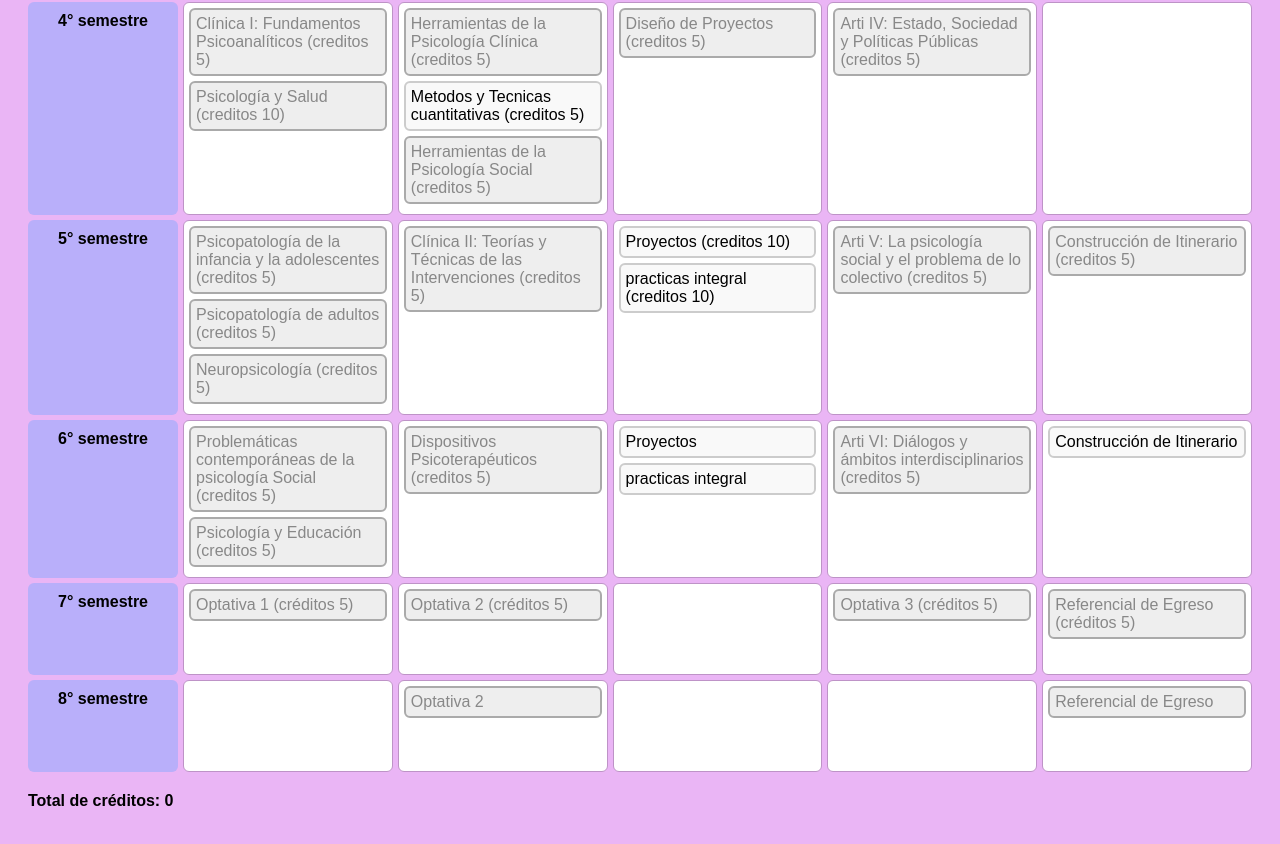
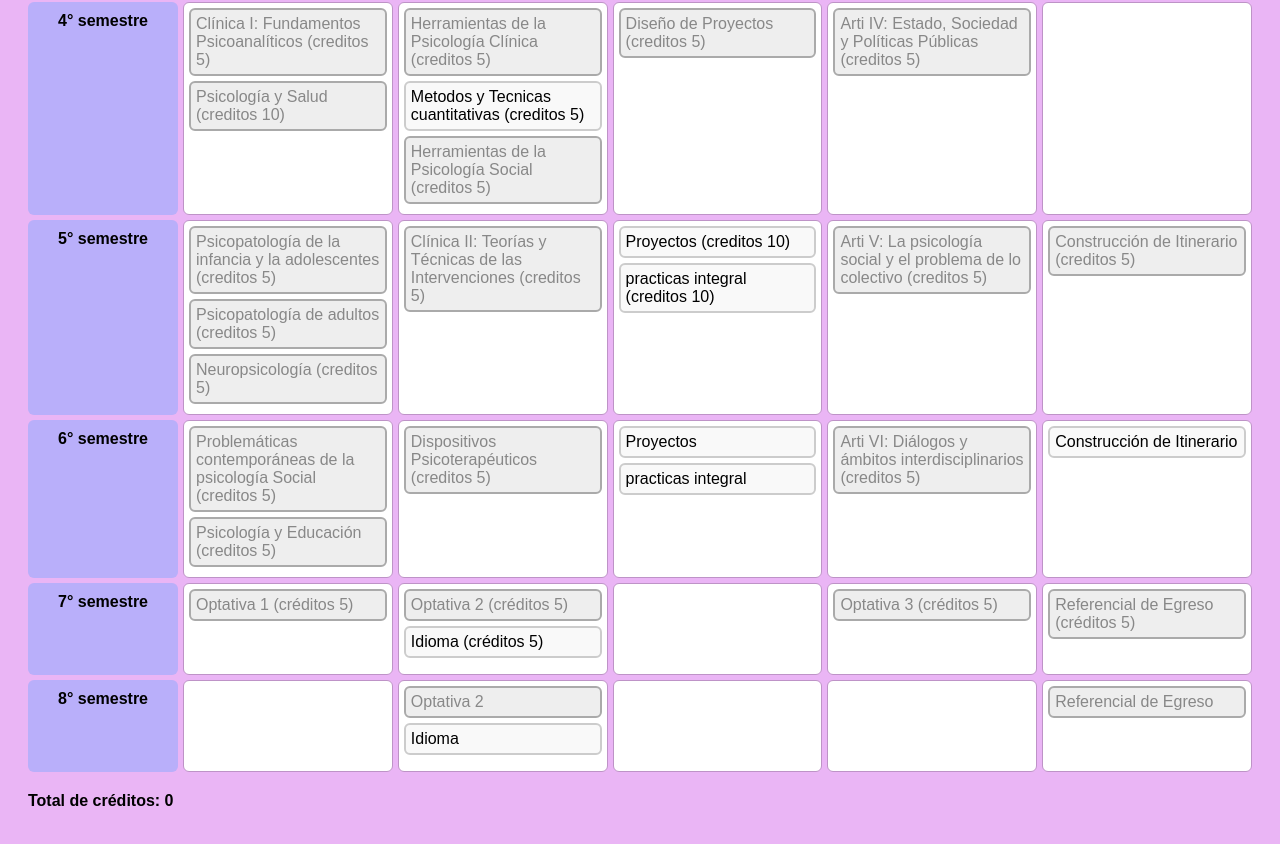
Before and after one commit to AleArmelo/malla-psicologia_Udelar, a plain HTML site: page index.html in a window 1280 px wide. Shown: the part 648-1492 px from the top of the page. Drawn offline with Linux system fonts and the light colour scheme.

Commit message:
Update index.html

```diff
--- a/index.html
+++ b/index.html
@@ -320,6 +320,9 @@
   <div class="materia bloqueada" data-id="optativa-2-7" data-creditos="5">
     Optativa 2 (créditos 5)
   </div>
+  <div class="materia bloqueada" data-id="idioma-7" data-creditos="5">
+  Idioma (créditos 5)
+</div>
 </div>
 
 <!-- Práctica y Proyecto -->
@@ -346,6 +349,10 @@
       <div class="materia bloqueada" data-id="optativa-2-8" data-creditos="0">
   Optativa 2
 </div>
+<div class="materia bloqueada" data-id="idioma-8" data-creditos="0">
+  Idioma
+</div>
+
 </div>
     <div class="celda"></div>
     <div class="celda"></div>
```
